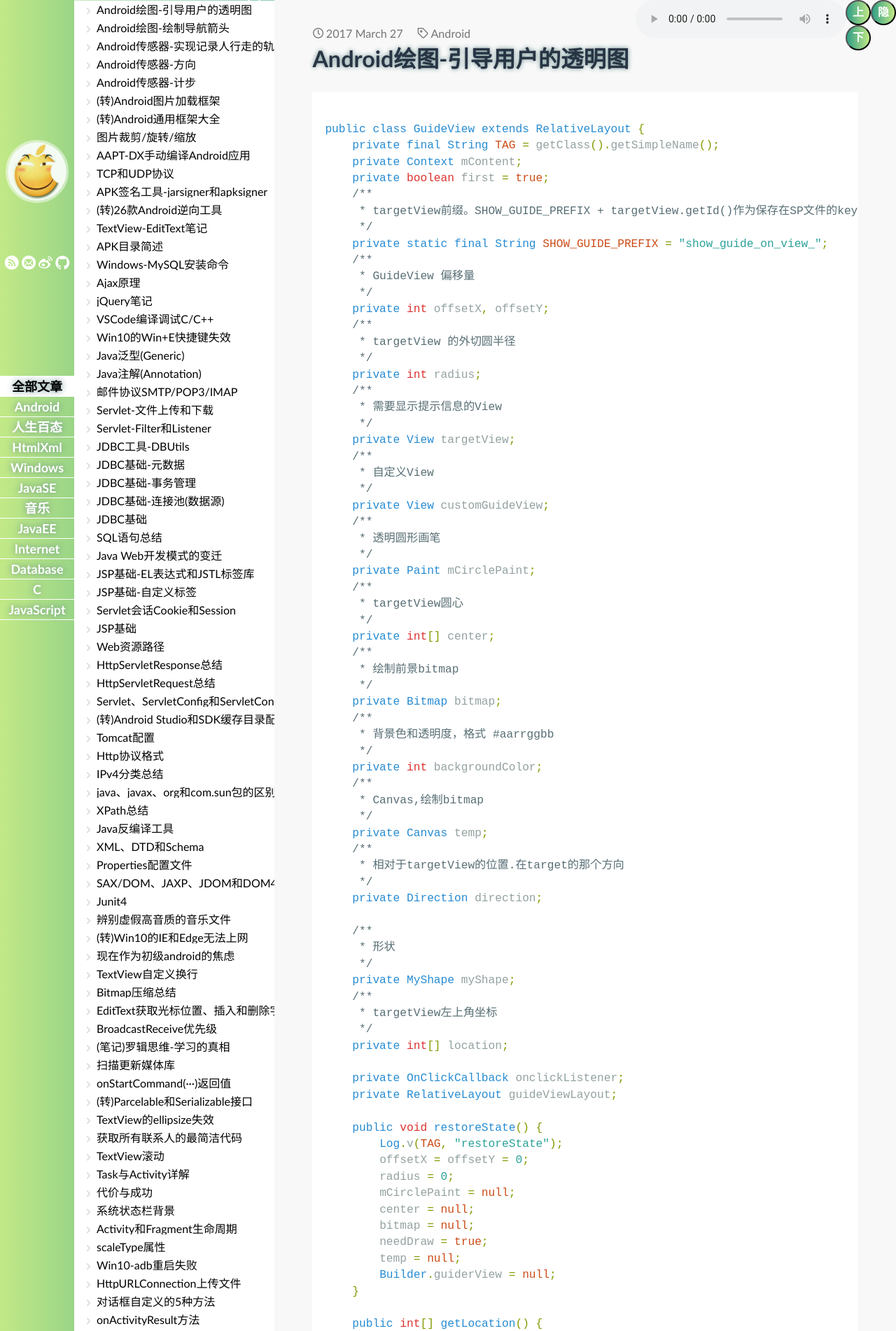
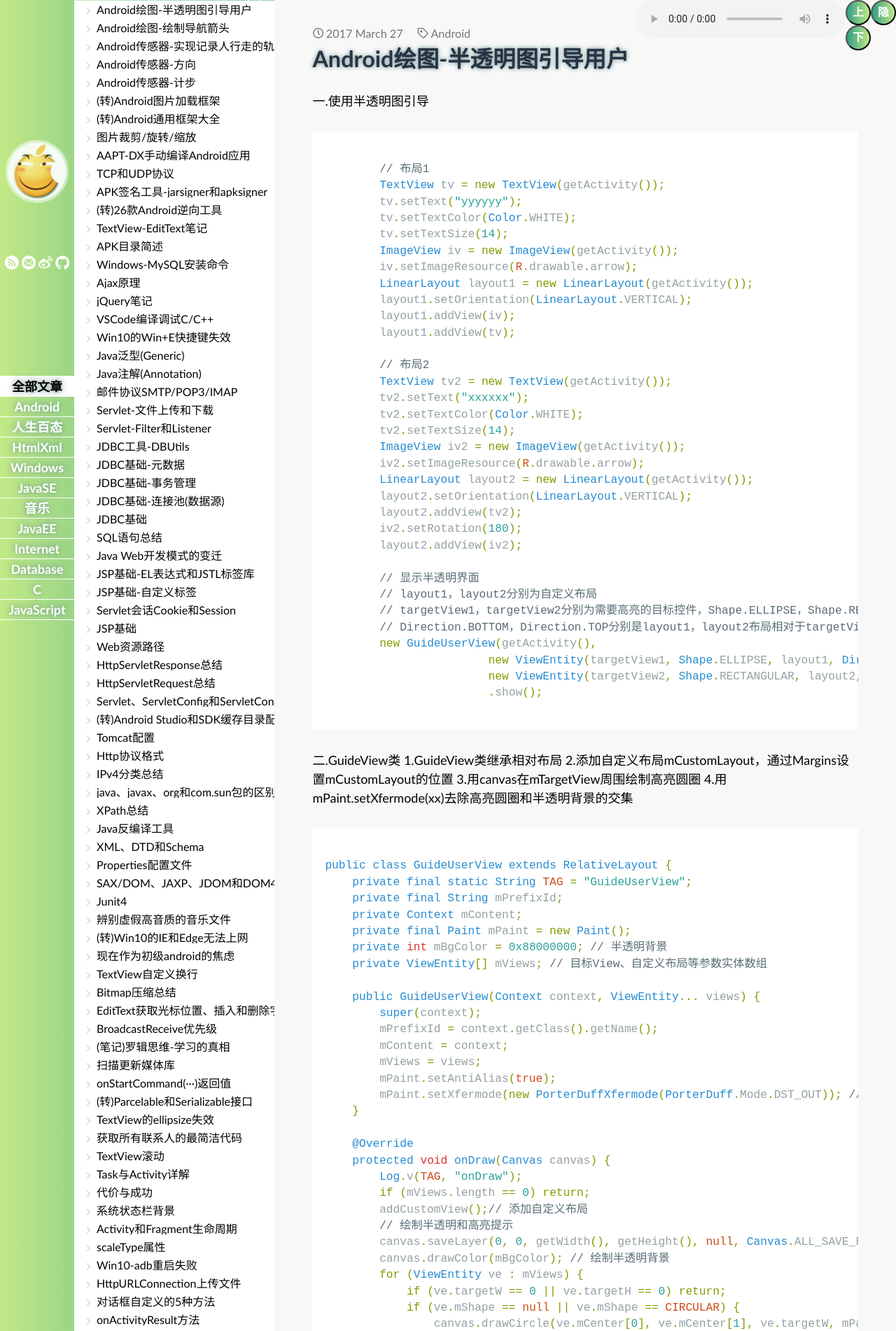
Before and after one commit to lioilwin/lioilwin.github.io, a Jekyll site: the page built from _posts/2017-03-27-Android-GuideUser.md, in a window 1280 px wide. Shown: the top 1902 px of the page at 70% size. Built offline with Jekyll 4.4.1, drawn with Linux system fonts in a browser that asks for light colours; some web fonts are replaced; comment, search, counter and statistics services are not loaded; some of the changed text lies outside the part shown.

Commit message:
Signed-off-by: life <life>

````diff
--- a/_posts/2017-03-27-Android-GuideUser.md
+++ b/_posts/2017-03-27-Android-GuideUser.md
@@ -1,351 +1,255 @@
 ---
 layout: post
-title: Android绘图-引导用户的透明图
+title: Android绘图-半透明图引导用户
 tags: Android
 ---
 
+一.使用半透明图引导
+
 ```java
 
-public class GuideView extends RelativeLayout {
-    private final String TAG = getClass().getSimpleName();
+	// 布局1
+	TextView tv = new TextView(getActivity());
+	tv.setText("yyyyyy");
+	tv.setTextColor(Color.WHITE);
+	tv.setTextSize(14);
+	ImageView iv = new ImageView(getActivity());
+	iv.setImageResource(R.drawable.arrow);
+	LinearLayout layout1 = new LinearLayout(getActivity());
+	layout1.setOrientation(LinearLayout.VERTICAL);
+	layout1.addView(iv);
+	layout1.addView(tv);
+
+	// 布局2
+	TextView tv2 = new TextView(getActivity());
+	tv2.setText("xxxxxx");
+	tv2.setTextColor(Color.WHITE);
+	tv2.setTextSize(14);
+	ImageView iv2 = new ImageView(getActivity());
+	iv2.setImageResource(R.drawable.arrow);
+	LinearLayout layout2 = new LinearLayout(getActivity());
+	layout2.setOrientation(LinearLayout.VERTICAL);
+	layout2.addView(tv2);
+	iv2.setRotation(180);
+	layout2.addView(iv2);
+
+	// 显示半透明界面
+	// layout1，layout2分别为自定义布局
+	// targetView1，targetView2分别为需要高亮的目标控件，Shape.ELLIPSE，Shape.RECTANGULAR是高亮形状
+	// Direction.BOTTOM，Direction.TOP分别是layout1，layout2布局相对于targetView1，targetView2的方位
+	new GuideUserView(getActivity(),
+			new ViewEntity(targetView1, Shape.ELLIPSE, layout1, Direction.BOTTOM),
+			new ViewEntity(targetView2, Shape.RECTANGULAR, layout2, Direction.TOP))
+			.show();
+
+```
+
+二.GuideView类
+	1.GuideView类继承相对布局
+	2.添加自定义布局mCustomLayout，通过Margins设置mCustomLayout的位置
+	3.用canvas在mTargetView周围绘制高亮圆圈
+	4.用mPaint.setXfermode(xx)去除高亮圆圈和半透明背景的交集
+
+```java
+
+public class GuideUserView extends RelativeLayout {
+    private final static String TAG = "GuideUserView";
+    private final String mPrefixId;
     private Context mContent;
-    private boolean first = true;
-    /**
-     * targetView前缀。SHOW_GUIDE_PREFIX + targetView.getId()作为保存在SP文件的key。
-     */
-    private static final String SHOW_GUIDE_PREFIX = "show_guide_on_view_";
-    /**
-     * GuideView 偏移量
-     */
-    private int offsetX, offsetY;
-    /**
-     * targetView 的外切圆半径
-     */
-    private int radius;
-    /**
-     * 需要显示提示信息的View
-     */
-    private View targetView;
-    /**
-     * 自定义View
-     */
-    private View customGuideView;
-    /**
-     * 透明圆形画笔
-     */
-    private Paint mCirclePaint;
-    /**
-     * targetView圆心
-     */
-    private int[] center;
-    /**
-     * 绘制前景bitmap
-     */
-    private Bitmap bitmap;
-    /**
-     * 背景色和透明度，格式 #aarrggbb
-     */
-    private int backgroundColor;
-    /**
-     * Canvas,绘制bitmap
-     */
-    private Canvas temp;
-    /**
-     * 相对于targetView的位置.在target的那个方向
-     */
-    private Direction direction;
+    private final Paint mPaint = new Paint();
+    private int mBgColor = 0x88000000; // 半透明背景
+    private ViewEntity[] mViews; // 目标View、自定义布局等参数实体数组
 
-    /**
-     * 形状
-     */
-    private MyShape myShape;
-    /**
-     * targetView左上角坐标
-     */
-    private int[] location;
-
-    private OnClickCallback onclickListener;
-    private RelativeLayout guideViewLayout;
-
-    public void restoreState() {
-        Log.v(TAG, "restoreState");
-        offsetX = offsetY = 0;
-        radius = 0;
-        mCirclePaint = null;
-        center = null;
-        bitmap = null;
-        needDraw = true;
-        temp = null;
-        Builder.guiderView = null;
+    public GuideUserView(Context context, ViewEntity... views) {
+        super(context);
+        mPrefixId = context.getClass().getName();
+        mContent = context;
+        mViews = views;
+        mPaint.setAntiAlias(true);
+        mPaint.setXfermode(new PorterDuffXfermode(PorterDuff.Mode.DST_OUT)); // 去除两次绘图的交集
     }
 
-    public int[] getLocation() {
-        return location;
-    }
-
-    public void setLocation(int[] location) {
-        this.location = location;
-    }
-
-    public GuideView(Context context) {
-        super(context);
-        this.mContent = context;
-        init();
-    }
-
-    public int getRadius() {
-        return radius;
-    }
-
-    public void setRadius(int radius) {
-        this.radius = radius;
-    }
-
-    public void setOffsetX(int offsetX) {
-        this.offsetX = offsetX;
-    }
-
-    public void setOffsetY(int offsetY) {
-        this.offsetY = offsetY;
-    }
-
-    public void setDirection(Direction direction) {
-        this.direction = direction;
-    }
-
-    public void setShape(MyShape shape) {
-        this.myShape = shape;
-    }
-
-    public void setCustomGuideView(View customGuideView) {
-        this.customGuideView = customGuideView;
-        if (!first) {
-            restoreState();
+    @Override
+    protected void onDraw(Canvas canvas) {
+        Log.v(TAG, "onDraw");
+        if (mViews.length == 0) return;
+        addCustomView();// 添加自定义布局
+        // 绘制半透明和高亮提示
+        canvas.saveLayer(0, 0, getWidth(), getHeight(), null, Canvas.ALL_SAVE_FLAG); // 新建图层
+        canvas.drawColor(mBgColor); // 绘制半透明背景
+        for (ViewEntity ve : mViews) {
+            if (ve.targetW == 0 || ve.targetH == 0) return;
+            if (ve.mShape == null || ve.mShape == CIRCULAR) {
+                canvas.drawCircle(ve.mCenter[0], ve.mCenter[1], ve.targetW, mPaint); // 绘制圆形
+            } else {
+                RectF rect = new RectF();
+                switch (ve.mShape) {
+                    case ELLIPSE: // 椭圆
+                        rect.left = ve.mCenter[0] - ve.targetW;
+                        rect.top = ve.mCenter[1] - ve.targetH;
+                        rect.right = ve.mCenter[0] + ve.targetW;
+                        rect.bottom = ve.mCenter[1] + ve.targetH;
+                        canvas.drawOval(rect, mPaint);
+                        break;
+                    case RECTANGULAR: // 圆角矩形
+                        rect.left = ve.mCenter[0] - ve.targetW;
+                        rect.top = ve.mCenter[1] - ve.targetH;
+                        rect.right = ve.mCenter[0] + ve.targetW;
+                        rect.bottom = ve.mCenter[1] + ve.targetH;
+                        canvas.drawRoundRect(rect, 16, 16, mPaint);
+                        break;
+                }
+            }
         }
     }
 
-    public void setBgColor(int background_color) {
-        this.backgroundColor = background_color;
+    /**
+     * 在targetView周围添加mCustomGuideView布局，默认在下方
+     */
+    protected void addCustomView() {
+        Log.v(TAG, "addCustomView");
+        for (ViewEntity ve : mViews) {
+            if (ve.mCustomLayout.getParent() != null || ve.mCustomLayout == null) return;
+            // 获取targetView的中心坐标
+            if (ve.mTargetView != null) {
+                ve.targetW = ve.mTargetView.getWidth() / 2;
+                ve.targetH = ve.mTargetView.getHeight() / 2;
+                ve.mTargetView.getLocationInWindow(ve.mCenter);
+                ve.mCenter[0] += ve.targetW;
+                ve.mCenter[1] += ve.targetH;
+            }
+
+            LayoutParams layoutParams = new LayoutParams(LayoutParams.WRAP_CONTENT, LayoutParams.WRAP_CONTENT);
+            if (ve.mDirection != null) {
+                int width = getWidth();
+                int height = getHeight();
+                int left = ve.mCenter[0] - ve.targetW;
+                int right = ve.mCenter[0] + ve.targetW;
+                int top = ve.mCenter[1] - ve.targetH;
+                int bottom = ve.mCenter[1] + ve.targetH;
+                switch (ve.mDirection) {
+                    case TOP:
+                        layoutParams.addRule(RelativeLayout.ALIGN_PARENT_BOTTOM);
+                        layoutParams.addRule(RelativeLayout.CENTER_HORIZONTAL);
+                        layoutParams.setMargins(ve.offsetX, ve.offsetY - height + top, -ve.offsetX, height - top - ve.offsetY);
+                        break;
+                    case LEFT:
+                        layoutParams.addRule(RelativeLayout.ALIGN_PARENT_RIGHT);
+                        layoutParams.setMargins(ve.offsetX - width + left, top + ve.offsetY, width - left - ve.offsetX, -top - ve.offsetY);
+                        break;
+                    case BOTTOM:
+                        layoutParams.addRule(RelativeLayout.CENTER_HORIZONTAL);
+                        layoutParams.setMargins(ve.offsetX, bottom + ve.offsetY, -ve.offsetX, -bottom - ve.offsetY);
+                        break;
+                    case RIGHT:
+                        layoutParams.setMargins(right + ve.offsetX, top + ve.offsetY, -right - ve.offsetX, -top - ve.offsetY);
+                        break;
+                    case LEFT_TOP:
+                        layoutParams.addRule(RelativeLayout.ALIGN_PARENT_BOTTOM);
+                        layoutParams.addRule(RelativeLayout.ALIGN_PARENT_RIGHT);
+                        layoutParams.setMargins(ve.offsetX - width + left, ve.offsetY - height + top, width - left - ve.offsetX, height - top - ve.offsetY);
+                        break;
+                    case LEFT_BOTTOM:
+                        layoutParams.addRule(RelativeLayout.ALIGN_PARENT_RIGHT);
+                        layoutParams.setMargins(ve.offsetX - width + left, bottom + ve.offsetY, width - left - ve.offsetX, -bottom - ve.offsetY);
+                        break;
+                    case RIGHT_TOP:
+                        layoutParams.addRule(RelativeLayout.ALIGN_PARENT_BOTTOM);
+                        layoutParams.setMargins(right + ve.offsetX, ve.offsetY - height + top, -right - ve.offsetX, height - top - ve.offsetY);
+                        break;
+                    case RIGHT_BOTTOM:
+                        layoutParams.setMargins(right + ve.offsetX, bottom + ve.offsetY, -right - ve.offsetX, -top - ve.offsetY);
+                        break;
+                }
+            } else {
+                layoutParams.addRule(RelativeLayout.CENTER_IN_PARENT);
+            }
+            addViewInLayout(ve.mCustomLayout, -1, layoutParams, true);
+        }
+        requestLayout();
+        invalidate();
     }
 
-    public View getTargetView() {
-        return targetView;
+    @Override
+    public boolean onTouchEvent(MotionEvent event) {
+        hide();
+        return super.onTouchEvent(event);
     }
 
-    public void setTargetView(View targetView) {
-        this.targetView = targetView;
-    }
-
-    private void init() {
-    }
-
-    public void showOnce() {
-        if (targetView != null) {
-            mContent.getSharedPreferences(TAG, Context.MODE_PRIVATE).edit().putBoolean(generateUniqId(targetView), true).apply();
-        }
-    }
-
-    private boolean hasShown() {
-        if (targetView == null) return true;
-        return mContent.getSharedPreferences(TAG, Context.MODE_PRIVATE).getBoolean(generateUniqId(targetView), false);
-    }
-
-    private String generateUniqId(View v) {
-        Log.i(TAG, "generateUniqId: " + v.getId());
-        return SHOW_GUIDE_PREFIX + v.getId();
-    }
-
-    public int[] getCenter() {
-        return center;
-    }
-
-    public void setCenter(int[] center) {
-        this.center = center;
+    public void show() {
+        Log.v(TAG, "show");
+//        if (mTargetView == null || mContent.getSharedPreferences(TAG, Context.MODE_PRIVATE).getBoolean(getUniqId(mTargetView), false)) {
+//            return;
+//        }
+//        mContent.getSharedPreferences(TAG, Context.MODE_PRIVATE).edit().putBoolean(getUniqId(mTargetView), true).apply();
+        setBackgroundColor(Color.TRANSPARENT);
+        ((FrameLayout) ((Activity) mContent).getWindow().getDecorView()).addView(this);
     }
 
     public void hide() {
         Log.v(TAG, "hide");
-        if (customGuideView != null) {
-            this.removeAllViews();
-            ((FrameLayout) ((Activity) mContent).getWindow().getDecorView()).removeView(this);
-            restoreState();
-        }
+        removeAllViews();
+        ((FrameLayout) ((Activity) mContent).getWindow().getDecorView()).removeView(this);
     }
 
-    public void show() {
-        Log.v(TAG, "show");
-//        if (hasShown()) return;
-//        showOnce();
-        setBackgroundColor(Color.TRANSPARENT);
-        ((FrameLayout) ((Activity) mContent).getWindow().getDecorView()).addView(this);
-        first = false;
+    public GuideUserView setBgColor(int bgColor) {
+        mBgColor = bgColor;
+        return this;
+    }
+
+    private String getUniqId(View v) {
+        return mPrefixId + v.getId();
     }
 
     /**
-     * 添加提示文字，位置在targetView的下边
-     * 在屏幕窗口，添加蒙层，蒙层绘制总背景和透明圆形，圆形下边绘制说明文字
+     * 目标View、自定义布局等参数实体
      */
-    private void createGuideView() {
-        Log.v(TAG, "createGuideView");
-        // Tips布局参数
-        LayoutParams guideViewParams;
-        guideViewParams = new LayoutParams(LayoutParams.WRAP_CONTENT, LayoutParams.WRAP_CONTENT);
-        guideViewParams.setMargins(0, center[1] + radius + 10, 0, 0);
-        if (customGuideView != null) {
-            if (direction != null) {
-                int width = this.getWidth();
-                int height = this.getHeight();
-                int left = center[0] - radius;
-                int right = center[0] + radius;
-                int top = center[1] - radius;
-                int bottom = center[1] + radius;
-                switch (direction) {
-                    case TOP:
-                        this.setGravity(Gravity.BOTTOM | Gravity.CENTER_HORIZONTAL);
-                        guideViewParams.setMargins(offsetX, offsetY - height + top, -offsetX, height - top - offsetY);
-                        break;
-                    case LEFT:
-                        this.setGravity(Gravity.RIGHT);
-                        guideViewParams.setMargins(offsetX - width + left, top + offsetY, width - left - offsetX, -top - offsetY);
-                        break;
-                    case BOTTOM:
-                        this.setGravity(Gravity.CENTER_HORIZONTAL);
-                        guideViewParams.setMargins(offsetX, bottom + offsetY, -offsetX, -bottom - offsetY);
-                        break;
-                    case RIGHT:
-                        guideViewParams.setMargins(right + offsetX, top + offsetY, -right - offsetX, -top - offsetY);
-                        break;
-                    case LEFT_TOP:
-                        this.setGravity(Gravity.RIGHT | Gravity.BOTTOM);
-                        guideViewParams.setMargins(offsetX - width + left, offsetY - height + top, width - left - offsetX, height - top - offsetY);
-                        break;
-                    case LEFT_BOTTOM:
-                        this.setGravity(Gravity.RIGHT);
-                        guideViewParams.setMargins(offsetX - width + left, bottom + offsetY, width - left - offsetX, -bottom - offsetY);
-                        break;
-                    case RIGHT_TOP:
-                        this.setGravity(Gravity.BOTTOM);
-                        guideViewParams.setMargins(right + offsetX, offsetY - height + top, -right - offsetX, height - top - offsetY);
-                        break;
-                    case RIGHT_BOTTOM:
-                        guideViewParams.setMargins(right + offsetX, bottom + offsetY, -right - offsetX, -top - offsetY);
-                        break;
-                }
-            } else {
-                guideViewParams = new LayoutParams(ViewGroup.LayoutParams.WRAP_CONTENT, ViewGroup.LayoutParams.WRAP_CONTENT);
-                guideViewParams.setMargins(offsetX, offsetY, -offsetX, -offsetY);
-            }
-            if (customGuideView.getParent() != null)
-                ((ViewGroup) customGuideView.getParent()).removeView(customGuideView);
-            addView(customGuideView, guideViewParams);
+    public static class ViewEntity {
+        private View mTargetView; // 目标wiew
+        private int[] mCenter = new int[2]; // 目标wiew中心
+        private Shape mShape; // 目标wiew高亮圆圈形状
+        private int targetW = -1; // 目标wiew高亮宽
+        private int targetH = -1; // 目标wiew高亮高
+
+        private View mCustomLayout; // 自定义布局
+        private Direction mDirection; // 自定义布局相对于mTargetView的方向
+
+        public ViewEntity setCenter(int... mCenter) {
+            this.mCenter = mCenter;
+            return this;
+        }
+
+        /**
+         * 目标wiew高亮圆圈尺寸
+         */
+        public ViewEntity setTargetSize(int... targetSize) {
+            targetW = targetSize[0] / 2;
+            targetH = targetSize[1] / 2;
+            return this;
+        }
+
+        public ViewEntity setOffsetX(int offsetX) {
+            this.offsetX = offsetX;
+            return this;
+        }
+
+        public ViewEntity setOffsetY(int offsetY) {
+            this.offsetY = offsetY;
+            return this;
+        }
+
+        private int offsetX = 0, offsetY = 0; // 自定义布局偏移
+
+        public ViewEntity(View mTargetView, Shape mShape, View mCustomLayout, Direction mDirection) {
+            this.mTargetView = mTargetView;
+            this.mShape = mShape;
+            this.mCustomLayout = mCustomLayout;
+            this.mDirection = mDirection;
         }
     }
 
     /**
-     * 获得targetView半径
-     */
-    private int getTargetViewRadius() {
-        int x = targetView.getWidth();
-        int y = targetView.getHeight();
-        return (int) (Math.sqrt(x * x + y * y) / 2);
-    }
-
-    boolean needDraw = true;
-
-    @Override
-    protected void onDraw(Canvas canvas) {
-        Log.v(TAG, "onDraw");
-        if (targetView == null) return;
-
-        // 获取targetView的中心坐标
-        if (center == null) {
-            // 获取右上角坐标
-            location = new int[2];
-            targetView.getLocationOnScreen(location);
-            center = new int[2];
-            // 获取中心坐标
-            center[0] = location[0] + targetView.getWidth() / 2;
-            center[1] = location[1] + targetView.getHeight() / 2;
-        }
-        // 获取targetView外切圆半径
-        if (radius == 0) {
-            radius = getTargetViewRadius();
-        }
-        // 添加GuideView
-        createGuideView();
-        drawBackground(canvas);
-    }
-
-    private void drawBackground(Canvas canvas) {
-        Log.v(TAG, "drawBackground");
-        needDraw = false;
-        // 先绘制bitmap，再将bitmap绘制到屏幕
-        bitmap = Bitmap.createBitmap(canvas.getWidth(), canvas.getHeight(), Bitmap.Config.ARGB_8888);
-        temp = new Canvas(bitmap);
-
-        // 背景画笔
-        Paint bgPaint = new Paint();
-        if (backgroundColor != 0)
-            bgPaint.setColor(backgroundColor);
-        else
-            bgPaint.setColor(0xcc222222);
-
-        // 绘制屏幕背景
-        temp.drawRect(0, 0, temp.getWidth(), temp.getHeight(), bgPaint);
-
-        // targetView 的透明圆形画笔
-        if (mCirclePaint == null) mCirclePaint = new Paint();
-        mCirclePaint.setXfermode(new PorterDuffXfermode(PorterDuff.Mode.SRC_OUT));
-        mCirclePaint.setAntiAlias(true);
-
-        if (myShape != null) {
-            RectF oval = new RectF();
-            switch (myShape) {
-                case CIRCULAR://圆形
-                    temp.drawCircle(center[0], center[1], radius, mCirclePaint);//绘制圆形
-                    break;
-                case ELLIPSE://椭圆
-                    oval.left = center[0] - 150;                              //左边
-                    oval.top = center[1] - 50;                                   //上边
-                    oval.right = center[0] + 150;                             //右边
-                    oval.bottom = center[1] + 50;                                //下边
-                    temp.drawOval(oval, mCirclePaint);                   //绘制椭圆
-                    break;
-                case RECTANGULAR://圆角矩形
-                    oval.left = center[0] - 150;                              //左边
-                    oval.top = center[1] - 50;                                   //上边
-                    oval.right = center[0] + 150;                             //右边
-                    oval.bottom = center[1] + 50;                                //下边
-                    temp.drawRoundRect(oval, radius, radius, mCirclePaint);                   //绘制圆角矩形
-                    break;
-            }
-        } else {
-            temp.drawCircle(center[0], center[1], radius, mCirclePaint);//绘制圆形
-        }
-
-        // 绘制到屏幕
-        canvas.drawBitmap(bitmap, 0, 0, bgPaint);
-        bitmap.recycle();
-    }
-
-    public void setOnclickListener(OnClickCallback onclickListener) {
-        this.onclickListener = onclickListener;
-    }
-
-    private void setClickInfo() {
-        setOnClickListener(new OnClickListener() {
-            @Override
-            public void onClick(View v) {
-                if (onclickListener != null) {
-                    onclickListener.onClickedGuideView();
-                }
-                hide();
-            }
-        });
-    }
-
-    /**
-     * 定义GuideView相对于targetView的方位，共八种。不设置则默认在targetView下方
+     * mCustomGuideView相对于targetView的方位，默认在targetView下方
      */
     public enum Direction {
         LEFT, TOP, RIGHT, BOTTOM,
@@ -354,81 +258,10 @@ public class GuideView extends RelativeLayout {
     }
 
     /**
-     * 定义目标控件的形状，共3种。圆形，椭圆，带圆角的矩形（可以设置圆角大小），不设置则默认是圆形
+     * targetView高亮圆圈形状，圆形，椭圆，圆角矩形，默认是圆形
      */
-    public enum MyShape {
+    public enum Shape {
         CIRCULAR, ELLIPSE, RECTANGULAR
-    }
-
-    /**
-     * GuideView点击Callback
-     */
-    public interface OnClickCallback {
-        void onClickedGuideView();
-    }
-
-    public static class Builder {
-        private static GuideView guiderView;
-        private static Builder builder = new Builder();
-
-        private Builder() {
-        }
-
-        public static Builder newInstance(Context ctx) {
-            if (guiderView == null) guiderView = new GuideView(ctx);
-            return builder;
-        }
-
-        public Builder setTargetView(View target) {
-            guiderView.setTargetView(target);
-            return builder;
-        }
-
-        public Builder setBgColor(int color) {
-            guiderView.setBgColor(color);
-            return builder;
-        }
-
-        public Builder setDirction(Direction dir) {
-            guiderView.setDirection(dir);
-            return builder;
-        }
-
-        public Builder setShape(MyShape shape) {
-            guiderView.setShape(shape);
-            return builder;
-        }
-
-        public Builder setOffset(int x, int y) {
-            guiderView.setOffsetX(x);
-            guiderView.setOffsetY(y);
-            return builder;
-        }
-
-        public Builder setRadius(int radius) {
-            guiderView.setRadius(radius);
-            return builder;
-        }
-
-        public Builder setCustomGuideView(View view) {
-            guiderView.setCustomGuideView(view);
-            return builder;
-        }
-
-        public Builder setCenter(int X, int Y) {
-            guiderView.setCenter(new int[]{X, Y});
-            return builder;
-        }
-
-        public void show() {
-            guiderView.setClickInfo();
-            guiderView.show();
-        }
-
-        public Builder setOnclickListener(final OnClickCallback callback) {
-            guiderView.setOnclickListener(callback);
-            return builder;
-        }
     }
 }
 
````
